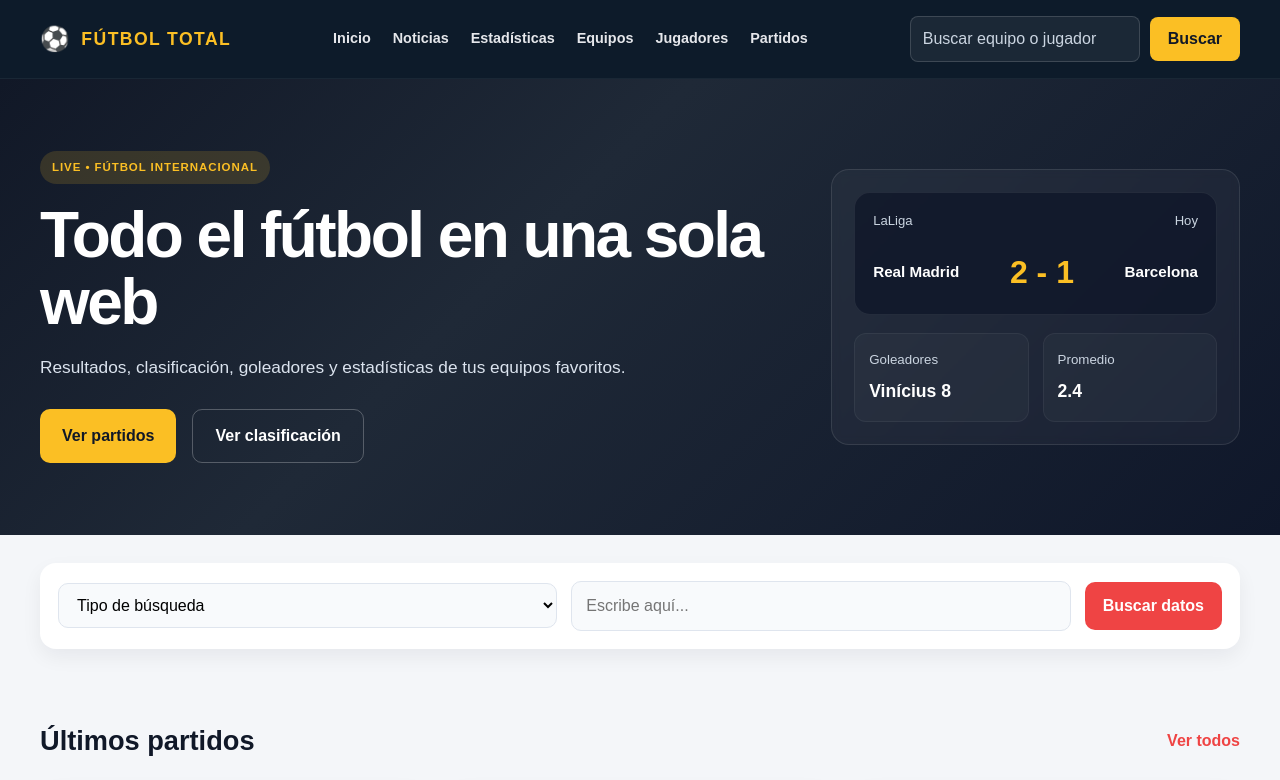
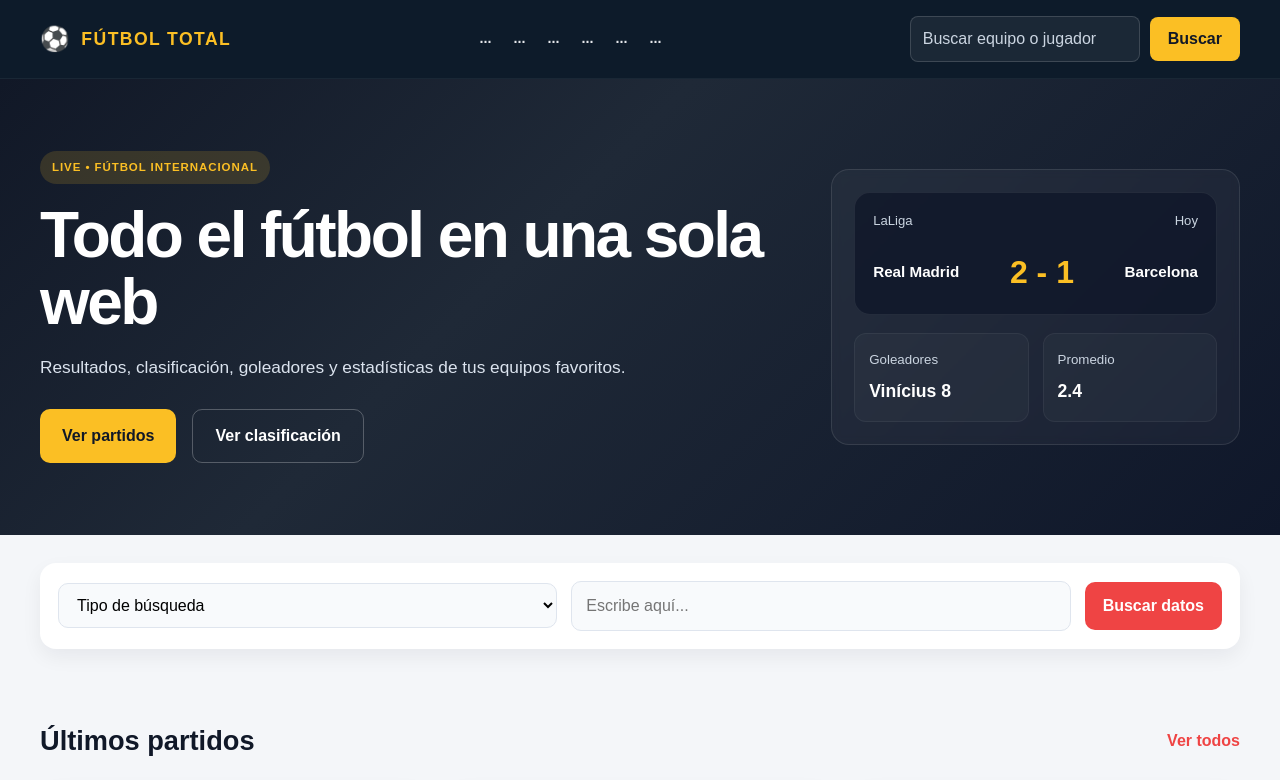
Before and after one commit to area960719/Futbol-Total, a plain HTML site: page index.html in a window 1280 px wide. Shown: the top 780 px of the page. Drawn offline with Linux system fonts and the light colour scheme.

Commit message:
Actualizar index.html

```diff
--- a/index.html
+++ b/index.html
@@ -16,12 +16,12 @@
             </div>
 
             <nav class="main-nav">
-                <a href="#">Inicio</a>
-                <a href="#">Noticias</a>
-                <a href="#">Estadísticas</a>
-                <a href="#">Equipos</a>
-                <a href="#">Jugadores</a>
-                <a href="#">Partidos</a>
+                <section id="inicio">...</section>
+<section id="noticias">...</section>
+<section id="estadisticas">...</section>
+<section id="equipos">...</section>
+<section id="jugadores">...</section>
+<section id="partidos">...</section>
             </nav>
 
             <div class="search-box">
```
